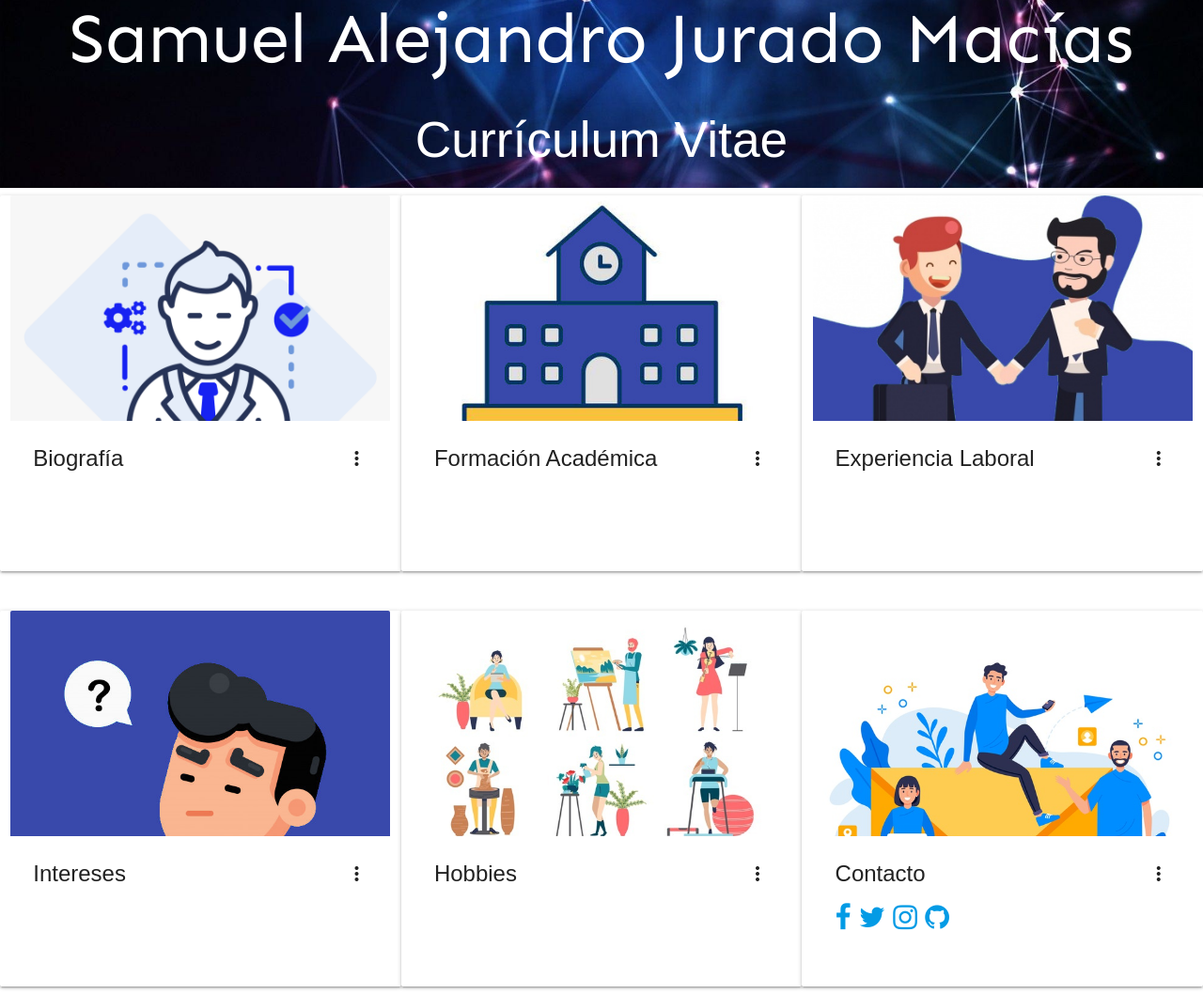
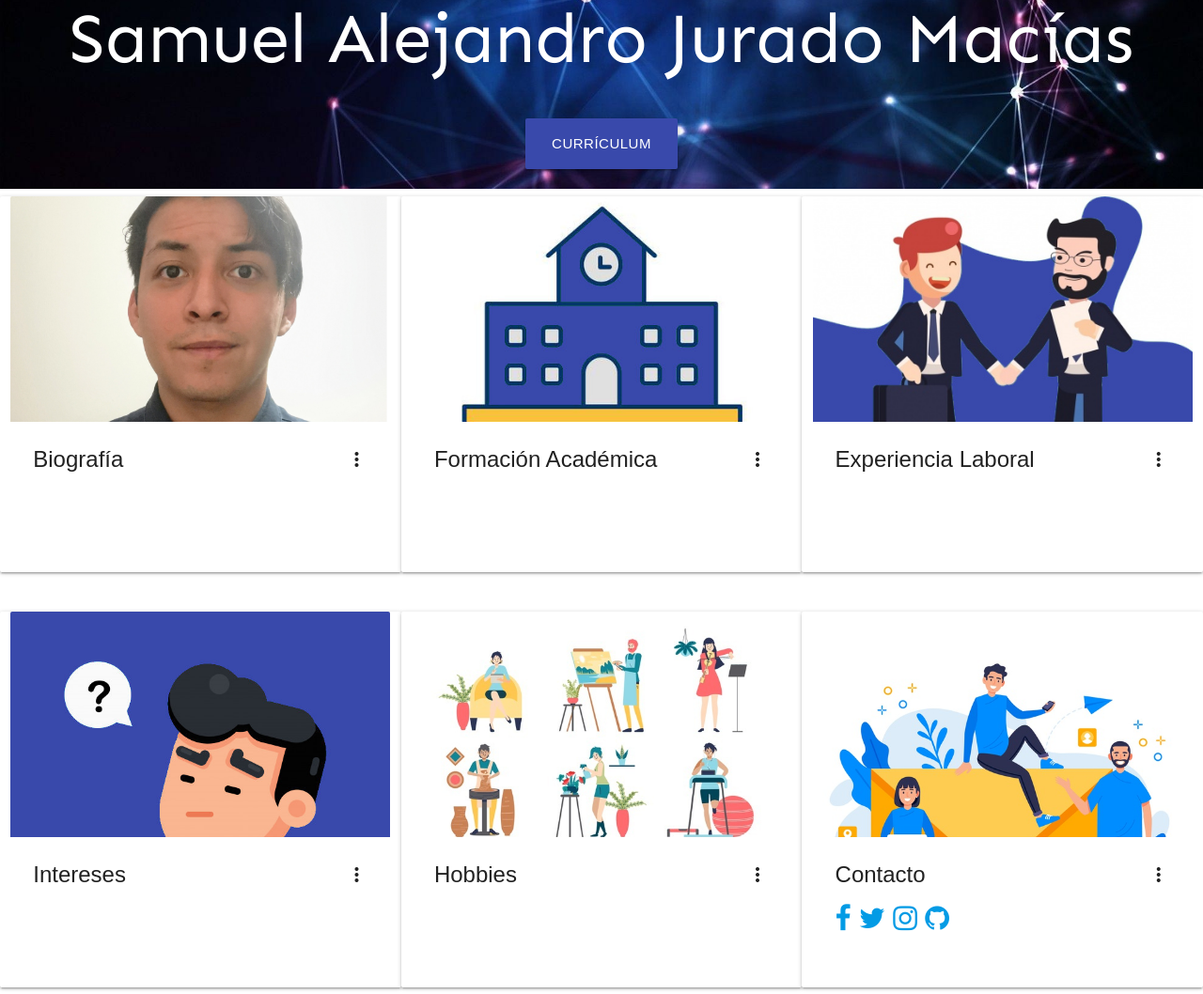
Before and after one commit to SamAlJuMa/SamAlJuMa.github.io, a plain HTML site: page index.html in a window 1280 px wide. Shown: the whole page at 94% size. Drawn offline with Linux system fonts and the light colour scheme.

Commit message:
cv added

```diff
--- a/index.html
+++ b/index.html
@@ -27,7 +27,8 @@
         <section class="hero">
             <div class="hero-inner">
                 <h1>Samuel Alejandro Jurado Macías</h1>
-                <h2>Currículum Vitae</h2>
+                <h2><a href="./docs/cv.pdf"
+                    class="waves-effect waves-light btn-large indigo  darken-1">Currículum</a></h2>
             </div>
         </section>
     </header>
@@ -36,7 +37,7 @@
         <div class="row">
             <div class="card medium col l4">
                 <div class="card-image waves-effect waves-block waves-light">
-                  <img class="activator" src="./images/bio.png" />
+                  <img class="activator" src="./images/fot.jpg" />
                 </div>
                 <div class="card-content">
                     <span class="card-title activator grey-text text-darken-4">
```
Also changed, not shown: images/fot.jpg (added), 1 other file.
